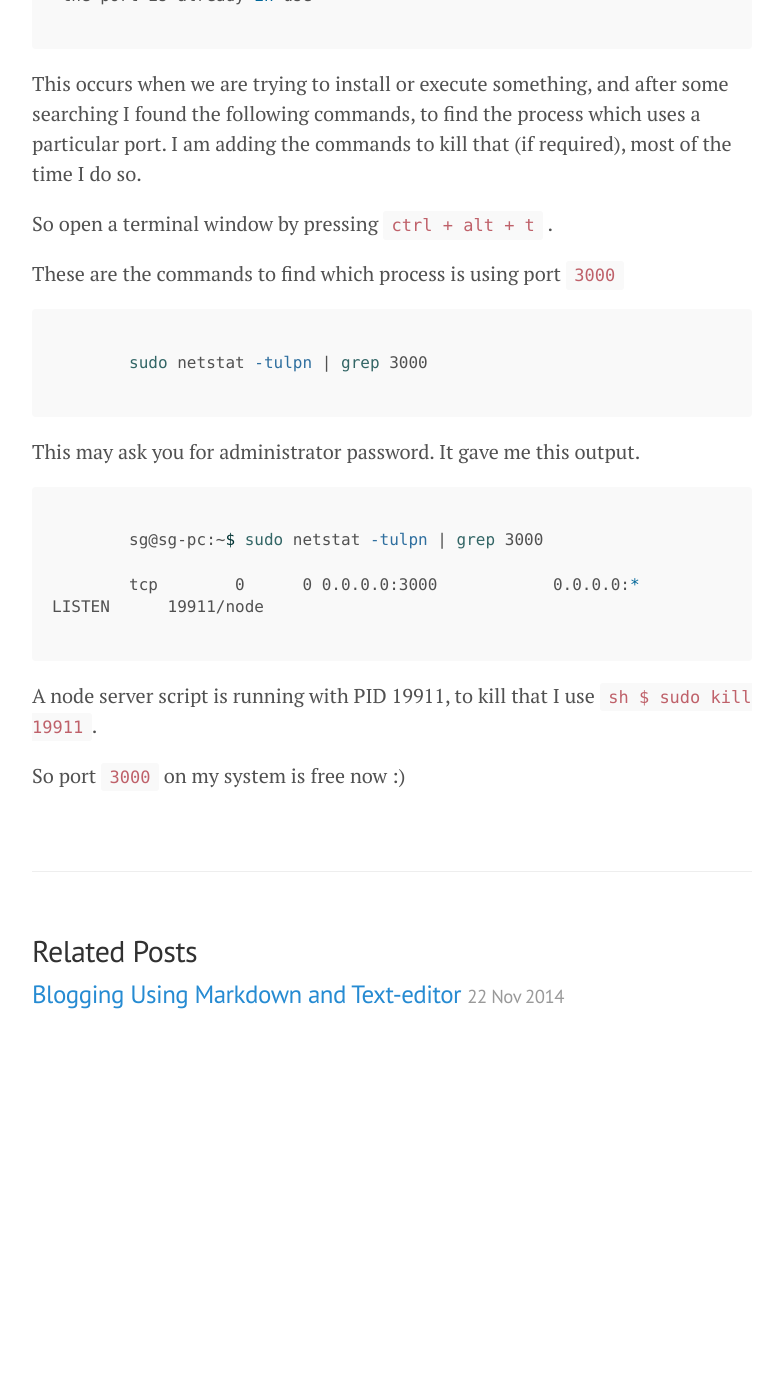
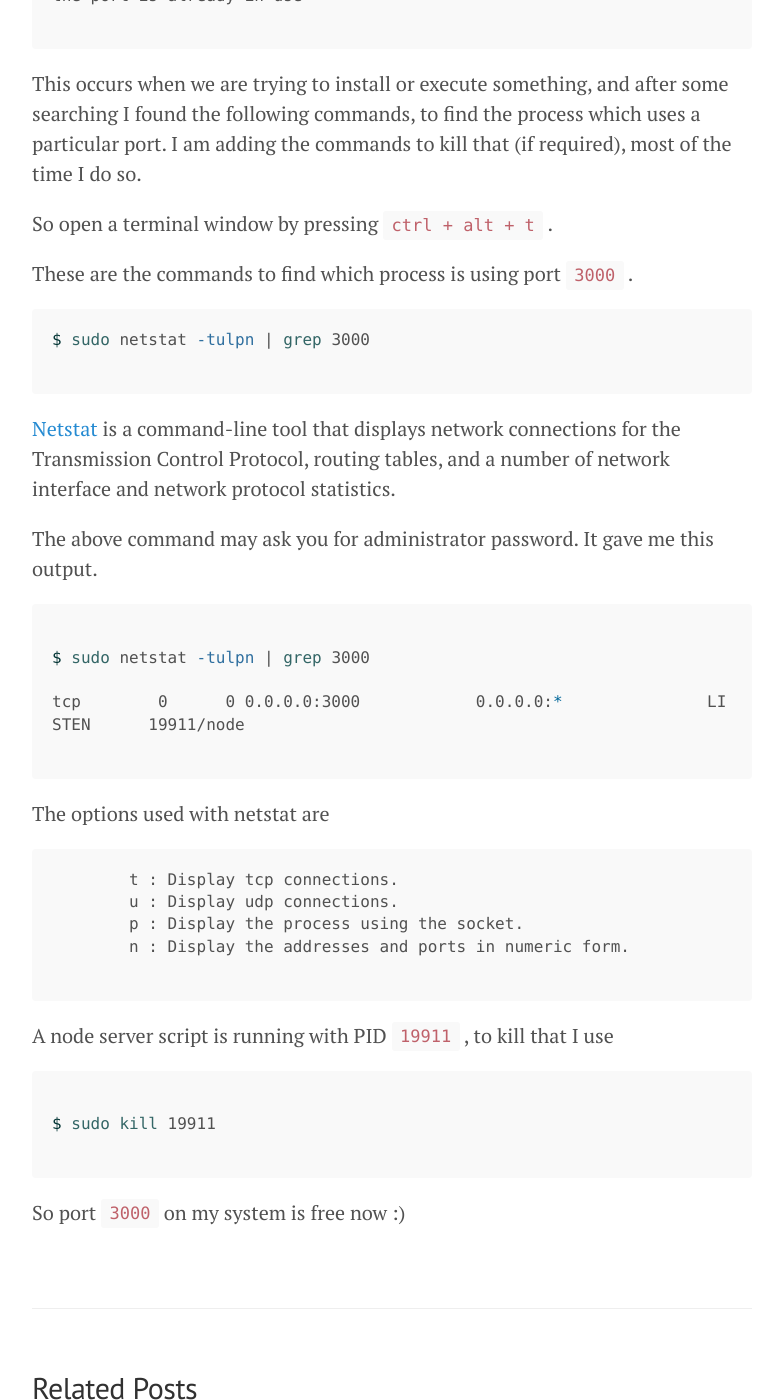
Before and after one commit to sujith3g/sujith3g.github.io, a Jekyll site: the page built from _posts/2014-11-23-which-process-using-port.md, in a window 1280 px wide and 1400 px high, scrolled down 390 px. Shown: the whole window, without its empty margins (248-1031 px from the left). Built offline with Jekyll 4.4.1, drawn with Linux system fonts in a browser that asks for light colours; Markdown is read by kramdown in place of the engine named in the settings; before the commit the page ends 1461 px from its top, so only the background shows below that; some of the changed text lies outside the part shown.

Commit message:
post #2 find-process-using-a-port

````diff
--- a/_posts/2014-11-23-which-process-using-port.md
+++ b/_posts/2014-11-23-which-process-using-port.md
@@ -6,9 +6,9 @@ title: How to find which process is using a particular port on Ubuntu
 
 There are situations in which we will get this error  message.
 
-```sh
+```
 
- the port is already in use
+the port is already in use
 
  ```
 
@@ -17,24 +17,42 @@ This occurs when we are trying to install or execute something, and after some s
 
 So open a terminal window by pressing ``` ctrl + alt + t ``` .
 
-These are the commands to find which process is using port ``` 3000 ```
+These are the commands to find which process is using port ``` 3000 ``` .
+
+
+```sh
+$ sudo netstat -tulpn | grep 3000
+
+```
+
+[Netstat](http://en.wikipedia.org/wiki/Netstat)  is a command-line tool that displays network connections for the Transmission Control Protocol, routing tables, and a number of network interface and network protocol statistics.
+
+The above command may ask you for administrator password. It gave me this output.
 
 ```sh
 
-	sudo netstat -tulpn | grep 3000
+$ sudo netstat -tulpn | grep 3000
+
+tcp        0      0 0.0.0.0:3000            0.0.0.0:*               LISTEN      19911/node
 
 ```
 
-This may ask you for administrator password. It gave me this output.
+The options used with netstat are
+
+```
+	t : Display tcp connections.
+	u : Display udp connections.
+	p : Display the process using the socket.
+	n : Display the addresses and ports in numeric form.
+
+```
+
+A node server script is running with PID ``` 19911 ``` , to kill that I use
 
 ```sh
 
-	sg@sg-pc:~$ sudo netstat -tulpn | grep 3000
-
-	tcp        0      0 0.0.0.0:3000            0.0.0.0:*               LISTEN      19911/node
+$ sudo kill 19911
 
 ```
 
-A node server script is running with PID 19911, to kill that I use ```sh $ sudo kill 19911 ```.
-
 So port ``` 3000 ``` on my system is free now :)
````
